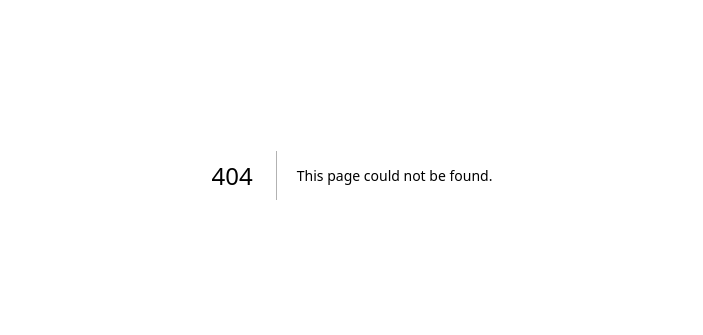
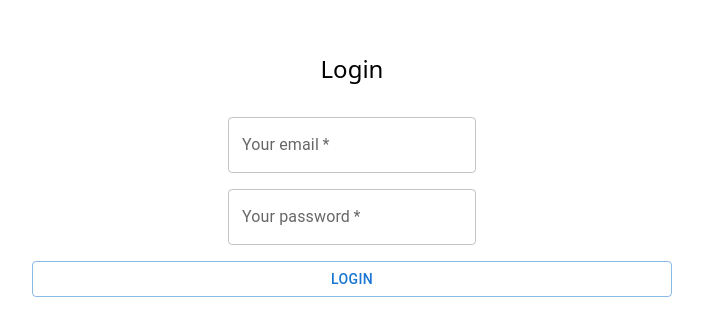
Before and after one commit to Jezda1337/taskify, a Next.js app: page /login in a window 1280 px wide. Before the commit this address had no page. Shown: the part 225-560 px from the top of the page, without its empty margins (288-991 px from the left). Built offline with nearby package versions, Linux system fonts and the light colour scheme.

Commit message:
adding custom hook for validation and helpers functions

```diff
--- /dev/null
+++ b/hooks/useForm.ts
@@ -0,0 +1,37 @@
+import { useCallback, useState } from "react";
+import { checkValidity } from "utils/helpers";
+
+export default function (initialInputs: any) {
+  const [inputs, setInputs] = useState(initialInputs);
+  const [formIsValid, setFormIsValid] = useState(false);
+
+  const inputHandler = useCallback(
+    (value: any, inputIdentifier: any) => {
+      const updatedInputs = { ...inputs };
+      const updatedElement = { ...updatedInputs[inputIdentifier] };
+
+      if (updatedElement.validators.length) {
+        const validity = checkValidity(value, updatedElement.validators);
+        updatedElement.valid = validity.isValid;
+        updatedElement.validationErrorMessage = validity.message;
+      }
+      updatedElement.value = value;
+      updatedElement.touched = true;
+      updatedInputs[inputIdentifier] = updatedElement;
+
+      let formIsValid = true;
+      for (let element in updatedInputs) {
+        formIsValid =
+          updatedInputs[element].valid &&
+          updatedInputs[element].touched &&
+          formIsValid;
+      }
+
+      setInputs(updatedInputs);
+      setFormIsValid(formIsValid);
+    },
+    [inputs]
+  );
+
+  return { inputs, setInputs: inputHandler, formIsValid };
+}
--- /dev/null
+++ b/pages/login.tsx
@@ -0,0 +1,85 @@
+import { Button, TextField } from "@mui/material";
+import useForm from "hooks/useForm";
+import { Validators } from "utils/Validators";
+
+type Login = {
+  email: null | string;
+  password: null | string;
+  keepMeLogin: boolean;
+};
+
+const initialInputs = {
+  email: {
+    elementType: "text-input",
+    label: "Your email",
+    value: "",
+    validators: [Validators.email, Validators.required],
+    validation: {
+      required: true,
+      email: true,
+    },
+    valid: false,
+    touched: false,
+  },
+  password: {
+    elementType: "text-input",
+    label: "Your password",
+    value: "",
+    validators: [Validators.required],
+    validation: {
+      required: true,
+    },
+    valid: false,
+    touched: false,
+  },
+  // rememberMe: {
+  //   elementType: "text-input",
+  //   label: "Remember me",
+  //   value: "",
+  //   validators: [],
+  //   validation: {},
+  //   valid: false,
+  //   touched: false,
+  // },
+};
+
+const Login = () => {
+  const { inputs, setInputs, formIsValid } = useForm(initialInputs);
+  console.log(inputs);
+  return (
+    <>
+      <div className="flex flex-col items-center justify-center min-h-screen">
+        <h3 className="text-2xl mb-8">Login</h3>
+        <form className="w-full flex flex-col items-center gap-4 justify-center ">
+          {/* {inputs.map((input: any) => (
+            <TextField
+              key={input.id}
+              required={input.validation.required}
+              value={input.value}
+              label={input.label}
+              onChange={(e) => setInputs(e.target.value, inputs.id)}
+            />
+          ))} */}
+          {Object.entries(inputs).map(([key, value]: any) => (
+            <TextField
+              key={key}
+              required={value.validation.required}
+              value={value.value || ""}
+              label={value.label}
+              error={!value.valid && value.touched}
+              onChange={(e) => setInputs(e.target.value, key)}
+            />
+          ))}
+          {/* <FormGroup className="w-6/12">
+            <FormControlLabel control={<Checkbox />} label="Remember me" />
+          </FormGroup> */}
+          <Button type="submit" className="w-6/12" variant="outlined">
+            Login
+          </Button>
+        </form>
+      </div>
+    </>
+  );
+};
+
+export default Login;
--- /dev/null
+++ b/utils/Validators.ts
@@ -0,0 +1,23 @@
+const emailValidationPattern =
+  /^\w+([.-]?\w+)+@\w+([.:]?\w+)+(\.[a-zA-Z0-9]{2,})+$/;
+export const Validators = {
+  required: (value: any) => {
+    let isValid = true;
+    let message = "";
+
+    isValid = value.trim() !== "" && isValid;
+    if (!isValid) {
+      message = "This field is required";
+      return { isValid, message };
+    }
+
+    return { isValid, message };
+  },
+
+  email: (value: any) => {
+    let isValid = true;
+    isValid = !!value.match(emailValidationPattern) && isValid;
+    const message = !isValid && "Enter the correct email";
+    return { isValid, message };
+  },
+};
--- /dev/null
+++ b/utils/helpers.ts
@@ -0,0 +1,8 @@
+export const checkValidity = (value: any, validators: any): any => {
+  let isValid = true;
+  validators.every((validator: any) => {
+    isValid = validator(value);
+    if (!isValid) return false;
+  });
+  return isValid;
+};
```
